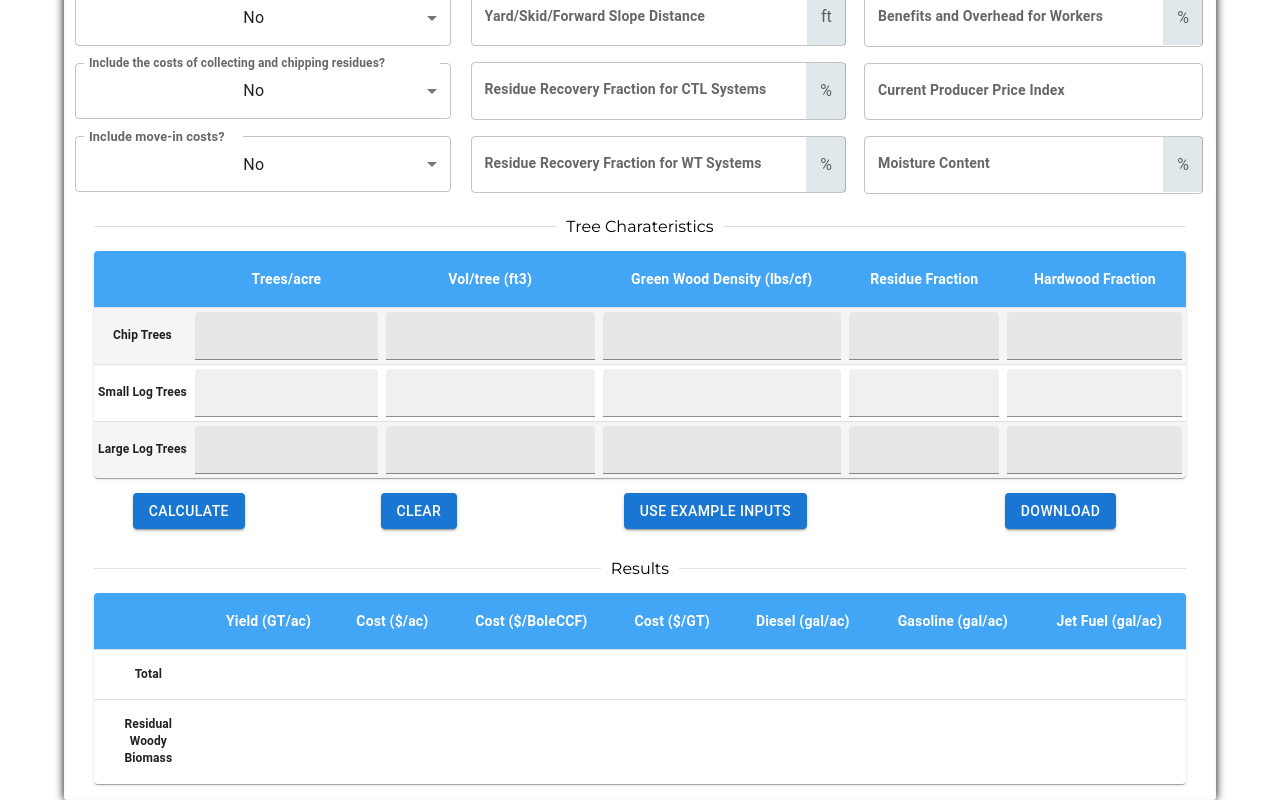
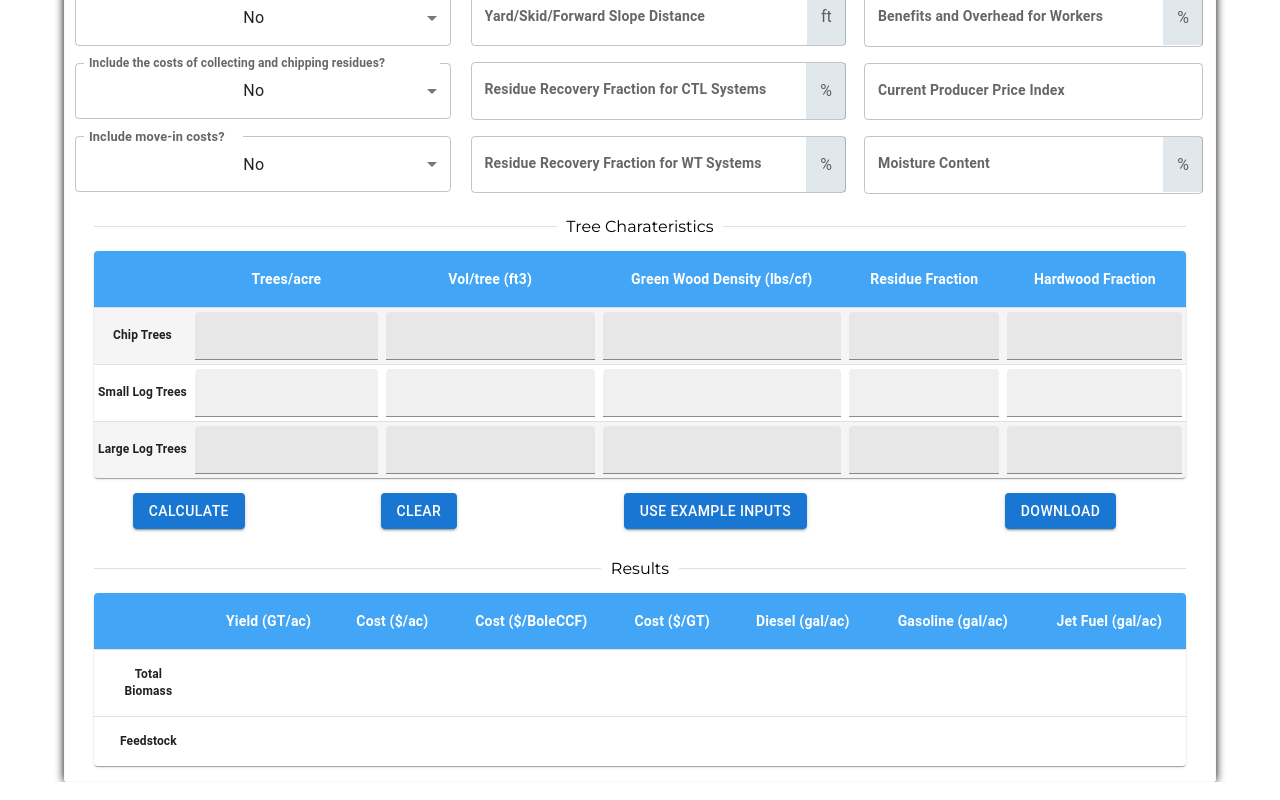
Before and after one commit to ucdavis/FRCS, a React (Create React App) app: page / in a window 1280 px wide. Shown: the part 327-1127 px from the top of the page. Built offline with nearby package versions, Linux system fonts and the light colour scheme.

Commit message:
update outputs

```diff
--- a/src/ExportData.js
+++ b/src/ExportData.js
@@ -125,7 +125,7 @@ function ExportData({ input, state }) {
       ],
       rows: [
         [
-          "Total",
+          "Total Biomass",
           state.WeightPerAcreTotal,
           state.CostPerAcreTotal,
           state.CostPerBoleCCFTotal,
@@ -135,7 +135,7 @@ function ExportData({ input, state }) {
           state.JetFuelPerAcreTotal,
         ],
         [
-          "Residual Woody Biomass",
+          "Feedstock",
           state.WeightPerAcreResidue,
           state.CostPerAcreResidue,
           state.CostPerBoleCCFResidue,
--- a/src/Results.js
+++ b/src/Results.js
@@ -122,8 +122,8 @@ function Results({ input, setInput, setFirstTimeOpen }) {
     } else {
       // console.log(input);
       const output = getFrcsOutputs(input);
-      const total = output.total;
-      const biomass = output.residual;
+      const total = output.totalBiomass;
+      const biomass = output.feedstock;
       setState({
         WeightPerAcreTotal: total.yieldPerAcre.toFixed(2),
         WeightPerAcreResidue: biomass.yieldPerAcre.toFixed(2),
@@ -267,7 +267,7 @@ function Results({ input, setInput, setFirstTimeOpen }) {
                 style={{ width: "10%" }}
               >
                 {" "}
-                Total{" "}
+                Total Biomass{" "}
               </StyledTableCell>
               <StyledTableCell align="right">
                 {state.WeightPerAcreTotal}
@@ -304,7 +304,7 @@ function Results({ input, setInput, setFirstTimeOpen }) {
                 style={{ width: "10%" }}
               >
                 {" "}
-                Residual Woody Biomass{" "}
+                Feedstock{" "}
               </StyledTableCell>
               <StyledTableCell align="right">
                 {" "}
```
